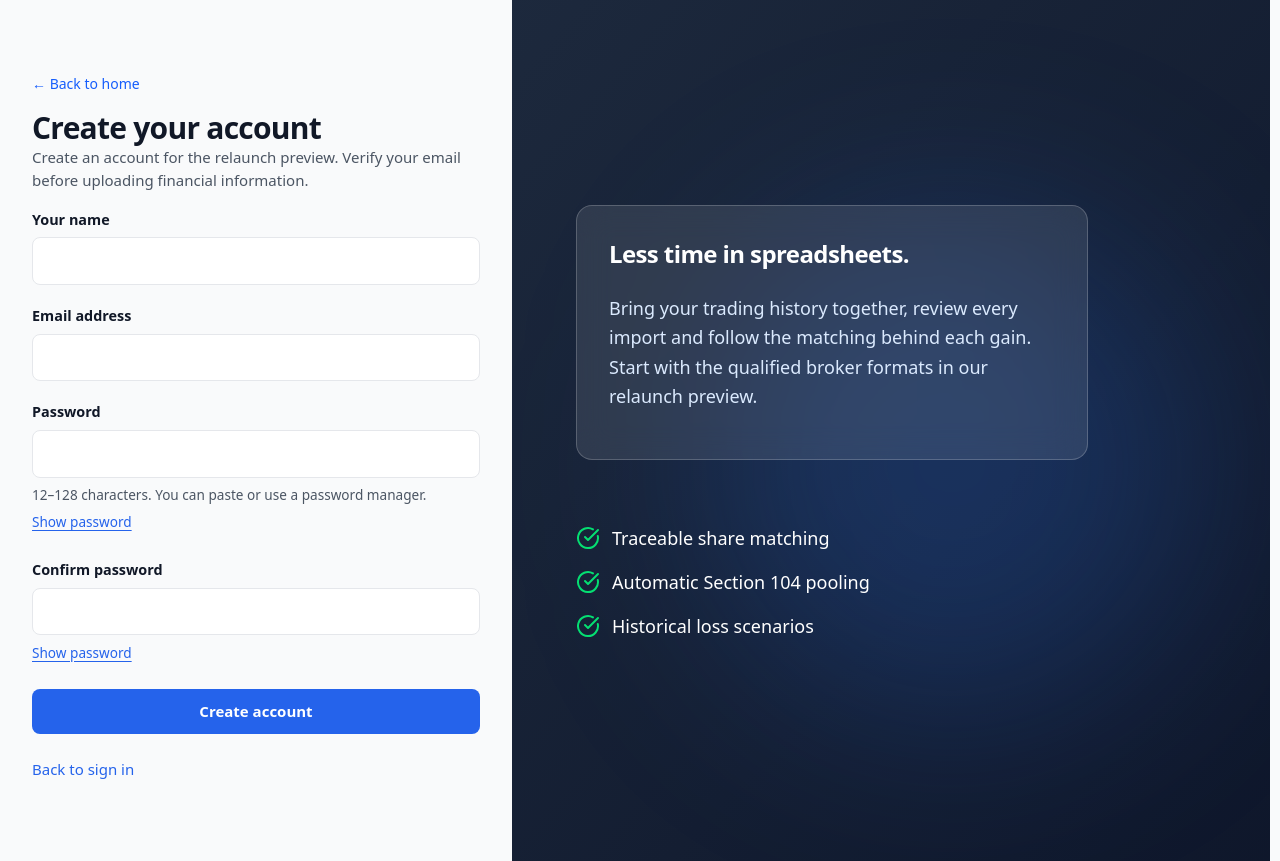
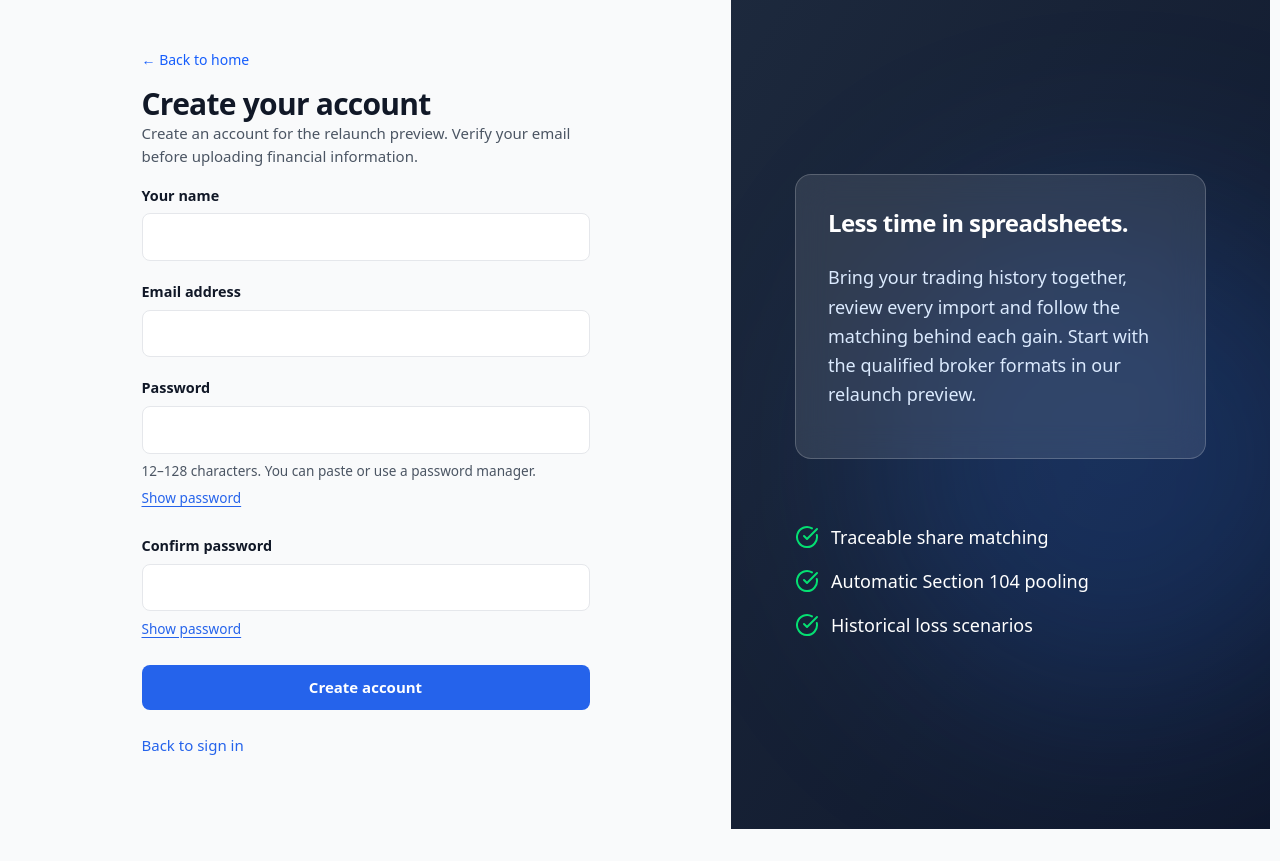
Before and after one commit to PSLDev94/UK-CGT-Tracker, a Next.js app: page /signup in a window 1280 px wide. After the commit the page ends 829 px from the top, so only its background shows below. Built offline with nearby package versions, Linux system fonts and the light colour scheme.

Commit message:
Match original signup split-panel proportions

```diff
--- a/src/app/globals.css
+++ b/src/app/globals.css
@@ -1110,9 +1110,10 @@
     border: 0;
     box-shadow: none;
     background: transparent;
-    max-width: 32rem;
-    align-self: center;
-    flex: 1;
+    max-width: 28rem;
+    margin: 0;
+    padding: 0;
+    width: 100%;
   }
   .classic-signup-aside {
     align-self: stretch;
--- a/src/ui/auth-page.tsx
+++ b/src/ui/auth-page.tsx
@@ -6,7 +6,15 @@ export function AuthPage({ mode, token }: { mode: AuthMode; token?: string }) {
       id="main"
       className={mode === "sign-up" ? "classic-signup" : "classic-auth"}
     >
-      <AuthForm mode={mode} token={token} />
+      <div
+        className={
+          mode === "sign-up"
+            ? "flex-1 flex items-center justify-center py-12 px-4 sm:px-6 lg:px-20 xl:px-24"
+            : "contents"
+        }
+      >
+        <AuthForm mode={mode} token={token} />
+      </div>
       {mode === "sign-up" && (
         <aside className="hidden lg:block relative w-0 flex-1 bg-slate-900 overflow-hidden">
           <div className="absolute inset-0 bg-gradient-to-br from-slate-800 to-slate-900" />
```
